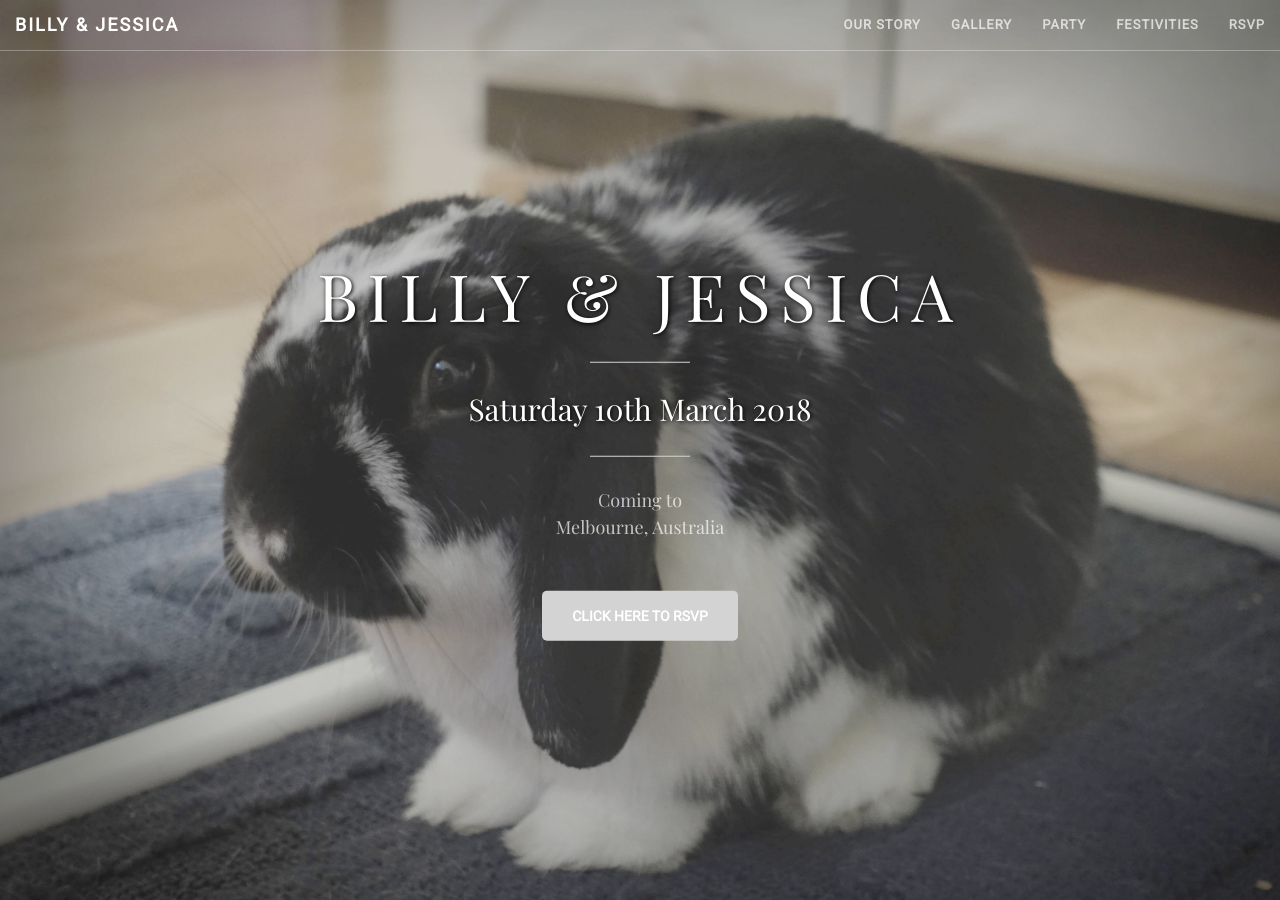
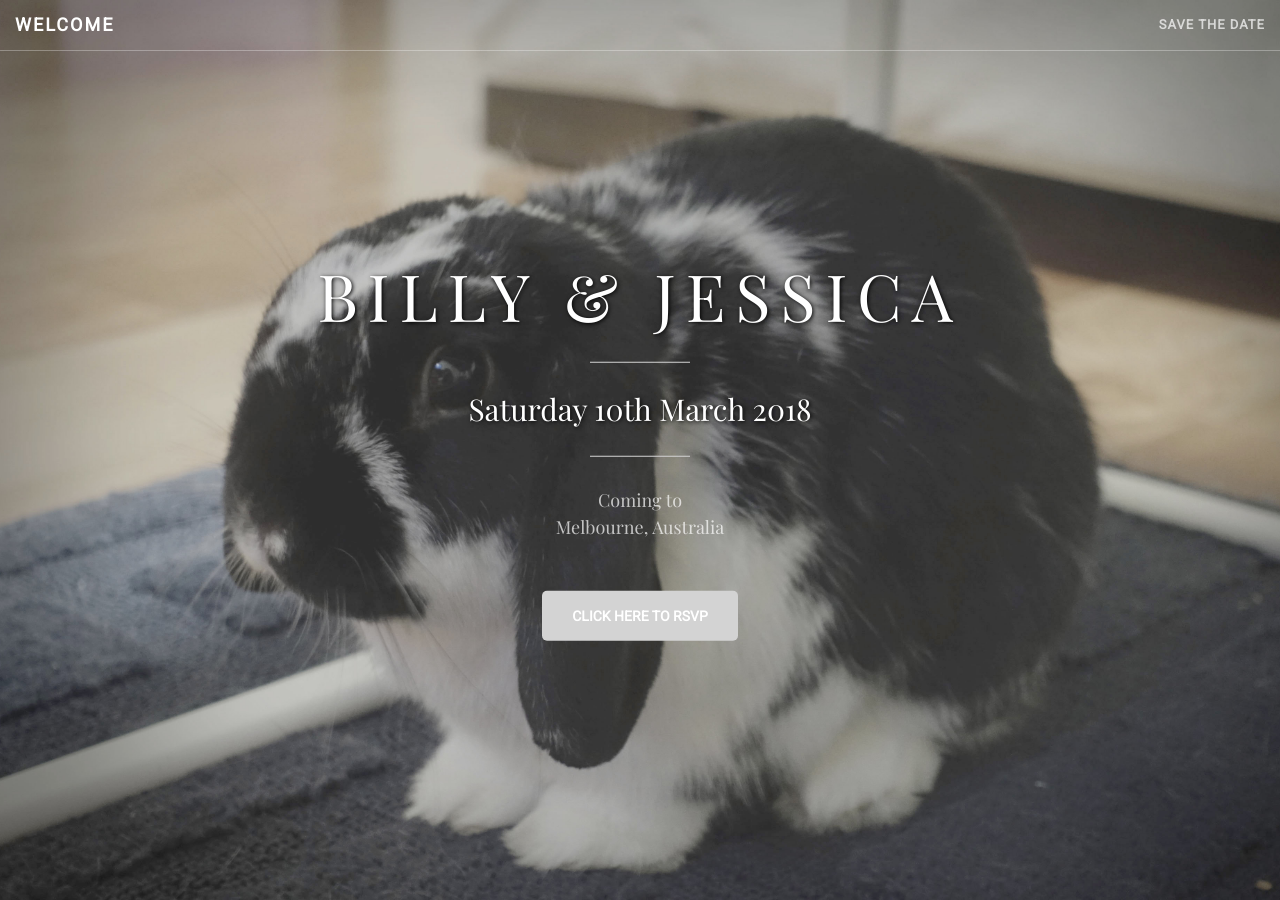
Before and after one commit to notbleh/wed-website, a Jekyll site: the page built from live.html, in a window 1280 px wide and 900 px high. Built offline with Jekyll 4.4.1, drawn with Linux system fonts in a browser that asks for light colours.

Commit message:
Update front.html

```diff
--- a/_layouts/front.html
+++ b/_layouts/front.html
@@ -4,7 +4,7 @@
 {% include head.html %}
 
 <body id="page-top">
-  {% include nav.html %}
+  {% include nav-preview.html %}
   {% include header.html %}
   {% include our-story.html %}
   {% include gallery.html %}
```
